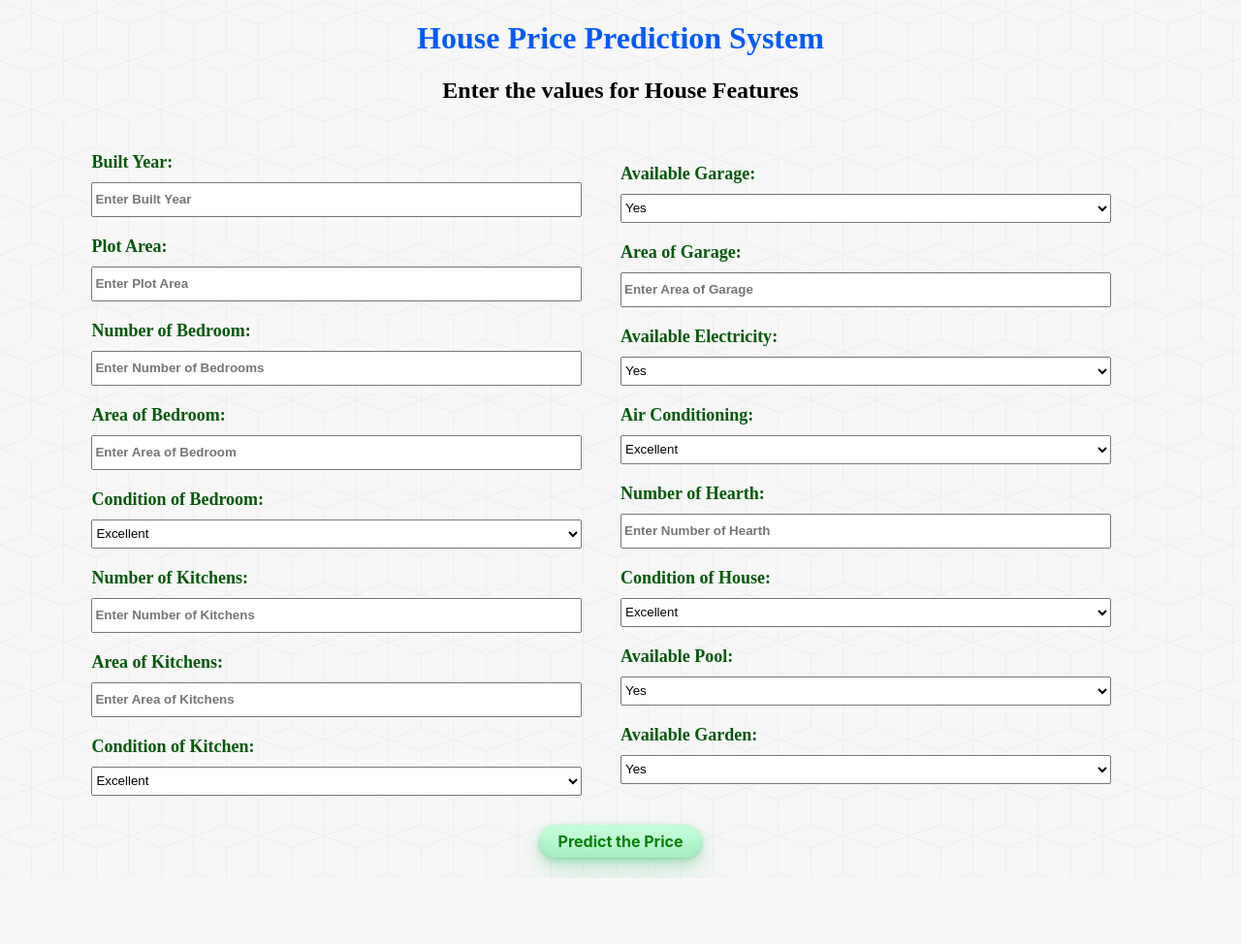
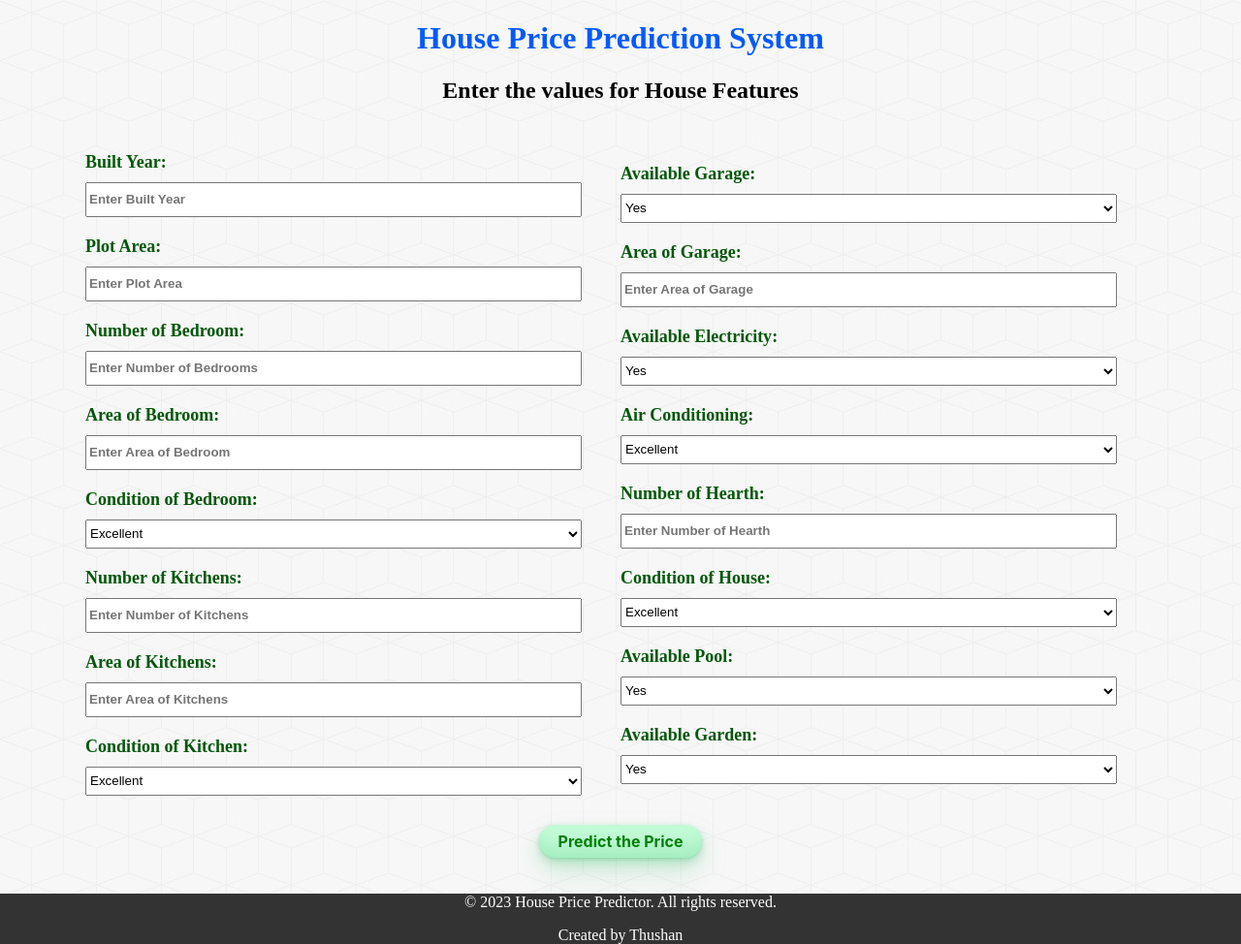
Before and after one commit to Thushan96/House_Price_Prediction_System, a Flask app: page / in a window 1280 px wide. Shown: the whole page at 97% size. Before the commit the page ends 906 px from the top, so only its background shows below. Run offline with Flask 3, Linux system fonts and the light colour scheme; parts of the project's set-up code (start-up, migrations or seed data) failed here and were passed over.

Commit message:
updated content

```diff
--- a/app.py
+++ b/app.py
@@ -23,7 +23,7 @@ def predict():
 
     df = pd.DataFrame(variables_data, columns=features_name)
     house_price = int(model.predict(df))
-    return render_template('index.html', prediction_text='The Estimated Price for the House is RS.{}.00'.format(house_price))
+    return render_template('index.html', prediction_text='The Estimated Price for the House is Rs.{}.00'.format(house_price))
 
 
 if __name__ == "__main__":
--- a/templates/index.css
+++ b/templates/index.css
@@ -1,7 +1,3 @@
-body {
-  background: url("cubes.jpg");
-  background-color: white;
-}
 
 .heading {
   text-align: center;
--- a/templates/index.html
+++ b/templates/index.html
@@ -6,6 +6,13 @@
     <link rel="icon" type="image/x-icon" href="favicon.jpg">
     <link rel="stylesheet" href="index.css">
     <style>
+
+        .body {
+        background: url("cubes.jpg");
+        background-color: white;
+        margin: 0px !important;
+
+        }
         .heading {
             text-align: center;
             margin: 18px 0 30px 0;
@@ -157,10 +164,19 @@
             text-decoration: none;
         }
 
+        .footer {
+            background-color: #333333;
+            color: #ffffff;
+            padding: 0;
+            text-align: center;
+            position: relative;
+            top: 1rem;
+        }
+
     </style>
 </head>
 
-<body>
+<body class="body">
 <div class="heading">
     <h1 style="color: #0059ff">House Price Prediction System</h1>
     <h2>Enter the values for <!--<span><img src="home.jpg" width="30" height="30" alt=""></span><span
@@ -286,6 +302,9 @@
     <a href="../static/HousePriceData.csv" download>Downlaod Dataset</a>
     <a href="../static/Model_Training.ipynb" download>Downlaod Source Code</a>
 </div> -->
-
+<footer class="footer">
+    <p>&copy; 2023 House Price Predictor. All rights reserved.</p>
+    <p>Created by Thushan</p>
+</footer>
 </body>
 </html>
```
